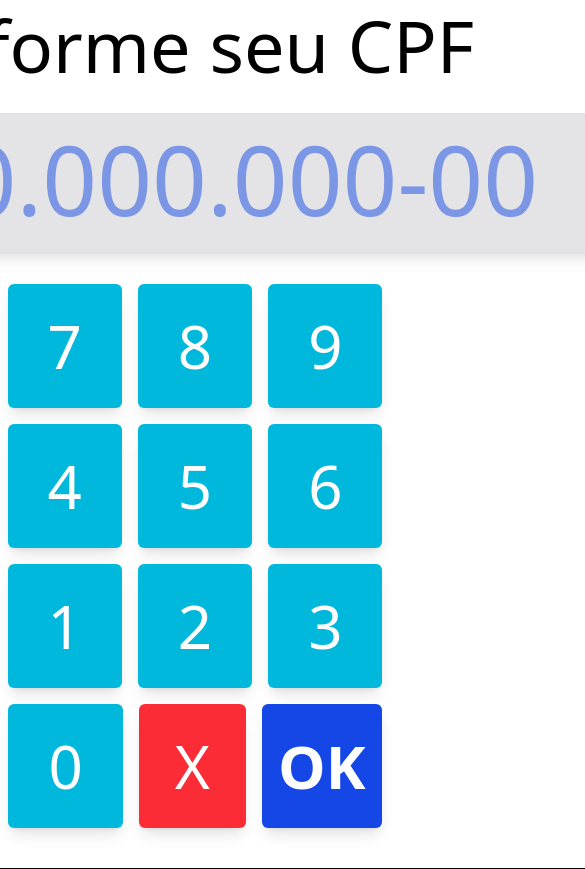
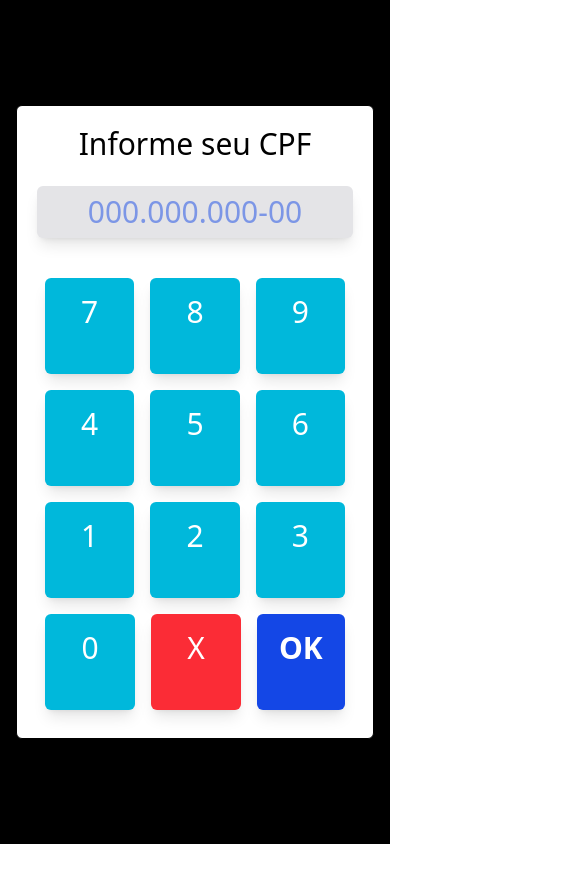
Before and after one commit to joaoassef/agendamento, a Next.js app in the folder agendamento/: page /painel-totem in a window 390 px wide. Shown: the top 869 px of the page, 585 px wide, since content can reach past the window. After the commit the page ends 844 px from the top, so only its background shows below. Built offline with nearby package versions, Linux system fonts and the light colour scheme.

Commit message:
Ajustes no layout

```diff
--- /dev/null
+++ b/agendamento/components/relogioDinamico/index.js
@@ -0,0 +1,34 @@
+'use client';
+import React, { useEffect, useState } from 'react';
+
+export function RelogioDinamico() {
+  const [dataHora, setDataHora] = useState(getCurrentDateTime());
+
+  useEffect(() => {
+    const interval = setInterval(() => {
+      setDataHora(getCurrentDateTime());
+    }, 1000);
+
+    return () => clearInterval(interval);
+  }, []);
+
+  function getCurrentDateTime() {
+    const now = new Date();
+
+    const dia = now.getDate();
+    const ano = now.getFullYear();
+    const hora = now.toLocaleTimeString([], { hour: '2-digit', minute: '2-digit', second: '2-digit' });
+
+    // Array com nomes dos meses
+    const meses = [
+      'janeiro', 'fevereiro', 'março', 'abril', 'maio', 'junho',
+      'julho', 'agosto', 'setembro', 'outubro', 'novembro', 'dezembro'
+    ];
+
+    const mesPorExtenso = meses[now.getMonth()];
+
+    return `${dia} de ${mesPorExtenso} de ${ano} - ${hora}`;
+  }
+
+  return <div className="text-lg">{dataHora}</div>;
+}
--- a/agendamento/package.json
+++ b/agendamento/package.json
@@ -9,6 +9,9 @@
     "lint": "next lint"
   },
   "dependencies": {
+    "@fortawesome/fontawesome-svg-core": "^6.7.2",
+    "@fortawesome/free-solid-svg-icons": "^6.7.2",
+    "@fortawesome/react-fontawesome": "^0.2.2",
     "next": "15.3.1",
     "react": "^19.0.0",
     "react-dom": "^19.0.0",
--- a/agendamento/src/app/painel-chamado/page.js
+++ b/agendamento/src/app/painel-chamado/page.js
@@ -1,7 +1,48 @@
+
+
+import { RelogioDinamico } from "../../../components/relogioDinamico";
+
 export default function PainelChamado() {
   return (
-    <div>
-       <h1>painel chamado</h1>
-    </div>
+
+    <div className="w-screen h-screen flex flex-col border border-b-emerald-800 p-2 text-center bg-blue-950">
+
+      {/* Top Bar */}
+      <div className="flex justify-between items-center px-3 text-amber-100">
+        <div className="text-xl font-bold text-blue-400">LOGO</div>
+        <div className="text-lg text-blue-400"><RelogioDinamico /></div>
+      </div>
+
+      {/* Centralized Name */}
+      <div className="flex-grow flex flex-col justify-center text-yellow-200 p-4 text-center">
+        <h1 className="text-9xl"> Marcelo Abreu</h1>
+        <h3 className="text-5xl mt-6 text-blue-400">SALA 4</h3>
+      </div>
+
+      {/* Bottom Cards */}
+      <div className="text-left text-blue-400  border-b-blue-400 border-b-2 mb-3 pb-2">Pessoas que já foram chamadas</div>
+
+      <div className="flex gap-4 w-full mt-auto">
+  <div className="flex-1 bg-blue-900 text-amber-50 p-4 m-2 mt-3 mb-3 flex flex-col justify-center text-center">
+    <h1 className="text-3xl">Marcelo Abreu de Jesu Silva Contigo Abreu</h1>
+    <h3 className="text-1xl mt-1 text-blue-400">SALA 4</h3>
+  </div>
+  <div className="flex-1 bg-blue-900 text-amber-50 p-4 m-2 mt-3 mb-3 flex flex-col justify-center text-center">
+    <h1 className="text-3xl">Marcelo Abreu</h1>
+    <h3 className="text-1xl mt-1 text-blue-400">SALA 4</h3>
+  </div>
+  <div className="flex-1 bg-blue-900 text-amber-50 p-4 m-2 mt-3 mb-3 flex flex-col justify-center text-center">
+    <h1 className="text-3xl">Marcelo Abreu</h1>
+    <h3 className="text-1xl mt-1 text-blue-400">SALA 4</h3>
+  </div>
+  <div className="flex-1 bg-blue-900 text-amber-50 p-4 m-2 mt-3 mb-3 flex flex-col justify-center text-center">
+    <h1 className="text-3xl">Marcelo Abreu</h1>
+    <h3 className="text-1xl mt-1 text-blue-400">SALA 4</h3>
+  </div>
+</div>
+
+
+  </div>
+
   );
 }
--- a/agendamento/src/app/painel-totem/page.js
+++ b/agendamento/src/app/painel-totem/page.js
@@ -92,51 +92,57 @@ export default function PainelTotem() {
   };
 
   return (
-    <div className="h-screen flex items-center justify-center bg-black">
+    <div className="min-h-screen flex items-center justify-center bg-black p-4">
+  <div className="text-center border border-solid p-5 sm:p-8 rounded-md bg-white shadow-lg w-full max-w-md sm:max-w-lg md:max-w-2xl">
 
-      <div className="text-center border-1 border-solid p-8 rounded-md bg-white shadow-lg">
+    <h1 className="font-normal text-3xl sm:text-5xl md:text-6xl lg:text-6xl">Informe seu CPF</h1>
 
-          <h1 className="font-normal text-7xl" >Informe seu CPF</h1>
-
-          <div className="mt-8">
-            <input type="text" name="cpf" value={cpf} onChange={handleChange} className="bg-zinc-200 pb-2 rounded-md mb-2 text-8xl text-center font-medium text-blue-700 shadow-lg" placeholder="000.000.000-00" required />
+    <div className="mt-6">
+      <input
+        type="text"
+        name="cpf"
+        value={cpf}
+        onChange={handleChange}
+        className="w-full bg-zinc-200 py-2 px-4 rounded-md mb-4 text-3xl sm:text-5xl md:text-6xl text-center font-medium text-blue-700 shadow-lg"
+        placeholder="000.000.000-00"
+        required
+      />
     </div>
 
-          <div  className="mt-4  flex items-center justify-center text-6xl">
-             <div className="p-8 bg-cyan-500 rounded-md px-10 text-white m-2 cursor-pointer shadow-lg" onClick={() => handleAddNumber('7')}>7</div>
-             <div className="p-8 bg-cyan-500 rounded-md px-10 text-white m-2 cursor-pointer shadow-lg" onClick={() => handleAddNumber('8')}>8</div>
-             <div className="p-8 bg-cyan-500 rounded-md px-10 text-white m-2 cursor-pointer shadow-lg" onClick={() => handleAddNumber('9')}>9</div>
+    <div className="mt-4 flex items-center justify-center text-3xl sm:text-5xl md:text-6xl">
+      <div className="w-24 h-24 sm:w-28 sm:h-28 p-4 sm:p-6 bg-cyan-500 rounded-md px-6 sm:px-8 text-white m-2 cursor-pointer shadow-lg" onClick={() => handleAddNumber('7')}>7</div>
+      <div className="w-24 h-24 sm:w-28 sm:h-28 p-4 sm:p-6 bg-cyan-500 rounded-md px-6 sm:px-8 text-white m-2 cursor-pointer shadow-lg" onClick={() => handleAddNumber('8')}>8</div>
+      <div className="w-24 h-24 sm:w-28 sm:h-28 p-4 sm:p-6 bg-cyan-500 rounded-md px-6 sm:px-8 text-white m-2 cursor-pointer shadow-lg" onClick={() => handleAddNumber('9')}>9</div>
     </div>
 
-          <div  className=" flex items-center justify-center text-6xl">
-             <div className="p-8 bg-cyan-500 rounded-md px-10 text-white m-2 cursor-pointer shadow-lg" onClick={() => handleAddNumber('4')}>4</div>
-             <div className="p-8 bg-cyan-500 rounded-md px-10 text-white m-2 cursor-pointer shadow-lg" onClick={() => handleAddNumber('5')}>5</div>
-             <div className="p-8 bg-cyan-500 rounded-md px-10 text-white m-2 cursor-pointer shadow-lg" onClick={() => handleAddNumber('6')}>6</div>
+    <div className="flex items-center justify-center text-3xl sm:text-5xl md:text-6xl">
+      <div className="w-24 h-24 sm:w-28 sm:h-28 p-4 sm:p-6 bg-cyan-500 rounded-md px-6 sm:px-8 text-white m-2 cursor-pointer shadow-lg" onClick={() => handleAddNumber('4')}>4</div>
+      <div className="w-24 h-24 sm:w-28 sm:h-28 p-4 sm:p-6 bg-cyan-500 rounded-md px-6 sm:px-8 text-white m-2 cursor-pointer shadow-lg" onClick={() => handleAddNumber('5')}>5</div>
+      <div className="w-24 h-24 sm:w-28 sm:h-28 p-4 sm:p-6 bg-cyan-500 rounded-md px-6 sm:px-8 text-white m-2 cursor-pointer shadow-lg" onClick={() => handleAddNumber('6')}>6</div>
     </div>
 
-          <div  className=" flex items-center justify-center text-6xl">
-             <div className="p-8 bg-cyan-500 rounded-md px-10 text-white m-2 cursor-pointer shadow-lg" onClick={() => handleAddNumber('1')}>1</div>
-             <div className="p-8 bg-cyan-500 rounded-md px-10 text-white m-2 cursor-pointer shadow-lg" onClick={() => handleAddNumber('2')}>2</div>
-             <div className="p-8 bg-cyan-500 rounded-md px-10 text-white m-2 cursor-pointer shadow-lg" onClick={() => handleAddNumber('3')}>3</div>
+    <div className="flex items-center justify-center text-3xl sm:text-5xl md:text-6xl">
+      <div className="w-24 h-24 sm:w-28 sm:h-28 p-4 sm:p-6 bg-cyan-500 rounded-md px-6 sm:px-8 text-white m-2 cursor-pointer shadow-lg" onClick={() => handleAddNumber('1')}>1</div>
+      <div className="w-24 h-24 sm:w-28 sm:h-28 p-4 sm:p-6 bg-cyan-500 rounded-md px-6 sm:px-8 text-white m-2 cursor-pointer shadow-lg" onClick={() => handleAddNumber('2')}>2</div>
+      <div className="w-24 h-24 sm:w-28 sm:h-28 p-4 sm:p-6 bg-cyan-500 rounded-md px-6 sm:px-8 text-white m-2 cursor-pointer shadow-lg" onClick={() => handleAddNumber('3')}>3</div>
     </div>
 
-          <div  className=" flex items-center justify-center text-6xl">
-             <div className="p-8 bg-cyan-500 rounded-md px-10 text-white m-2 cursor-pointer shadow-lg" onClick={() => handleAddNumber('0')}>0</div>
-             <div className="p-8 bg-red-500 rounded-md px-9 text-white m-2 cursor-pointer shadow-lg" onClick={() => clearNumbers()}> X </div>
-             <div className="p-8 bg-blue-700 rounded-md px-4 text-white m-2 cursor-pointer shadow-lg" onClick={() => mostrarMensagem()}><strong>OK</strong></div>
+    <div className="flex items-center justify-center text-3xl sm:text-5xl md:text-6xl">
+      <div className="w-24 h-24 sm:w-28 sm:h-28 p-4 sm:p-6 bg-cyan-500 rounded-md px-6 sm:px-8 text-white m-2 cursor-pointer shadow-lg" onClick={() => handleAddNumber('0')}>0</div>
+      <div className="w-24 h-24 sm:w-28 sm:h-28 p-4 sm:p-6 bg-red-500 rounded-md px-5 sm:px-7 text-white m-2 cursor-pointer shadow-lg" onClick={() => clearNumbers()}> X </div>
+      <div className="w-24 h-24 sm:w-28 sm:h-28 p-4 sm:p-6 bg-blue-700 rounded-md px-4 sm:px-2 text-white m-2 cursor-pointer shadow-lg" onClick={() => mostrarMensagem()}><strong>OK</strong></div>
+    </div>
   </div>
 
-       </div>
-
-        {/* Mostrar mensagem de sucesso */}
+  {/* Mensagem de sucesso */}
   {mensagem && (
     <div className="fixed inset-0 z-50 flex items-center justify-center">
-            <div className={`${corMensagem} text-white text-4xl px-10 py-8 rounded-lg shadow-lg animate-fade`}>
+      <div className={`${corMensagem} text-white text-2xl sm:text-3xl md:text-4xl px-6 sm:px-10 py-4 sm:py-8 rounded-lg shadow-lg animate-fade`}>
         {mensagem}
       </div>
     </div>
   )}
+</div>
 
-    </div>
   );
 }
```
Also changed, not shown: 1 other file (tests, documents, lock files or other folders). Lines whose indentation alone changed are shown as unchanged.
